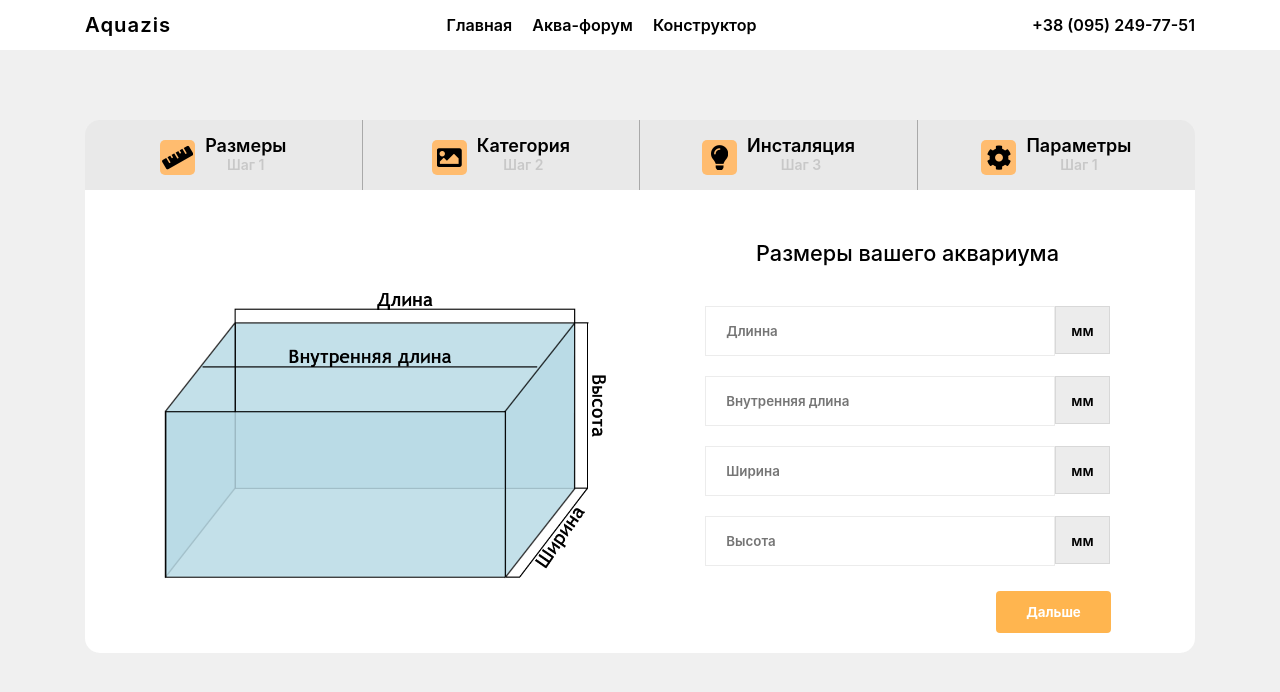
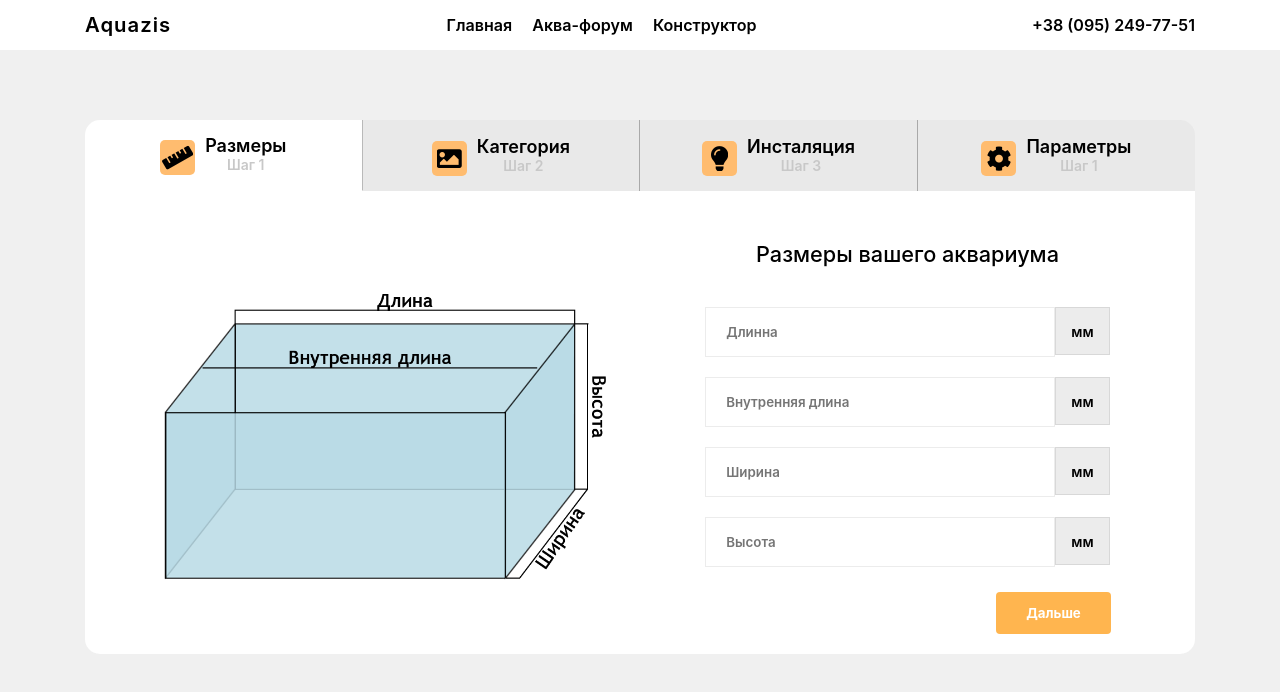
Before and after one commit to vddsh/Aquazisweb, a React (Create React App) app: page /constructor in a window 1280 px wide. Shown: the top 692 px of the page. Built offline with nearby package versions, Linux system fonts and the light colour scheme.

Commit message:
btns-work

```diff
--- a/src/components/Tabs/ContactForm.jsx
+++ b/src/components/Tabs/ContactForm.jsx
@@ -66,7 +66,10 @@ const ContactForm = () => {
 
   return (
     <Page>
-      <Form onChange={(value) => setCurrentStep(value)}>
+      <Form
+        onChange={(value) => setCurrentStep(value)}
+        currentStep={currentStep}
+      >
         <div className="contactform__items">{steps[currentStep]}</div>
         <div className="contactform__btns">
           <div className="submit__btn-row">
--- a/src/components/Tabs/steps/ui/Form/Form.jsx
+++ b/src/components/Tabs/steps/ui/Form/Form.jsx
@@ -5,7 +5,10 @@ export const Form = (props) => {
   return (
     <div className="tabs__row">
       <div className="bloc-tabs">
-        <button className="tabs" onClick={() => props.onChange(0)}>
+        <button
+          className={props.currentStep == 0 ? "tabs active-tabs" : "tabs"}
+          onClick={() => props.onChange(0)}
+        >
           <div className="tabs__row-box">
             <div className="tabs__button-row">
               <div className="tabs__img-bg tabs__img-bg-active ">
@@ -18,7 +21,10 @@ export const Form = (props) => {
             </div>
           </div>
         </button>
-        <button className="tabs" onClick={() => props.onChange(1)}>
+        <button
+          className={props.currentStep == 1 ? "tabs active-tabs" : "tabs"}
+          onClick={() => props.onChange(1)}
+        >
           <div className="tabs__row-box">
             <div className="tabs__button-row">
               <div className="tabs__img-bg tabs__img-bg-active ">
@@ -31,7 +37,10 @@ export const Form = (props) => {
             </div>
           </div>
         </button>
-        <button className="tabs" onClick={() => props.onChange(2)}>
+        <button
+          className={props.currentStep == 2 ? "tabs active-tabs" : "tabs"}
+          onClick={() => props.onChange(2)}
+        >
           <div className="tabs__row-box">
             <div className="tabs__button-row">
               <div className="tabs__img-bg tabs__img-bg-active ">
@@ -44,7 +53,10 @@ export const Form = (props) => {
             </div>
           </div>
         </button>
-        <button className="tabs" onClick={() => props.onChange(3)}>
+        <button
+          className={props.currentStep == 3 ? "tabs active-tabs" : "tabs"}
+          onClick={() => props.onChange(3)}
+        >
           <div className="tabs__row-box">
             <div className="tabs__button-row">
               <div className="tabs__img-bg tabs__img-bg-active ">
```
